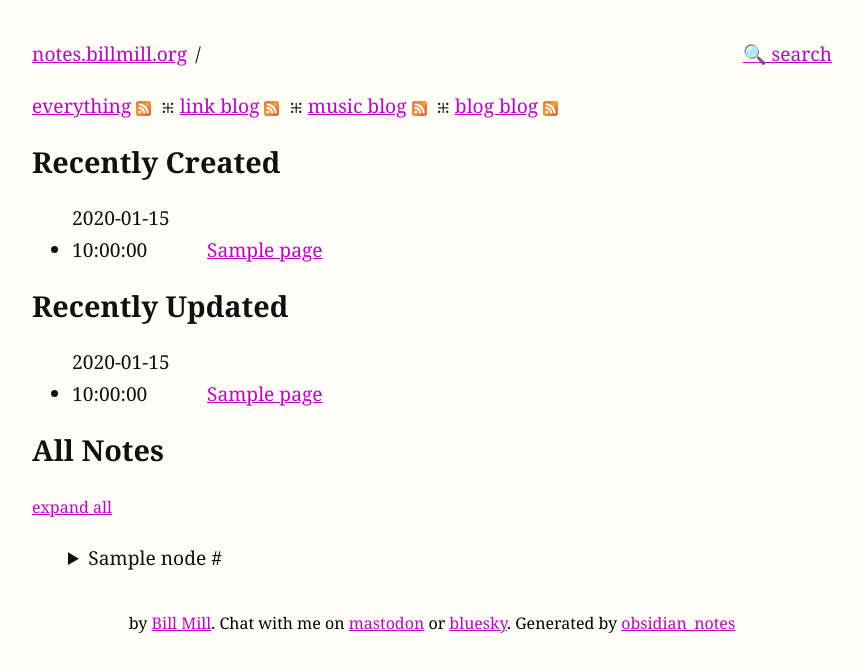
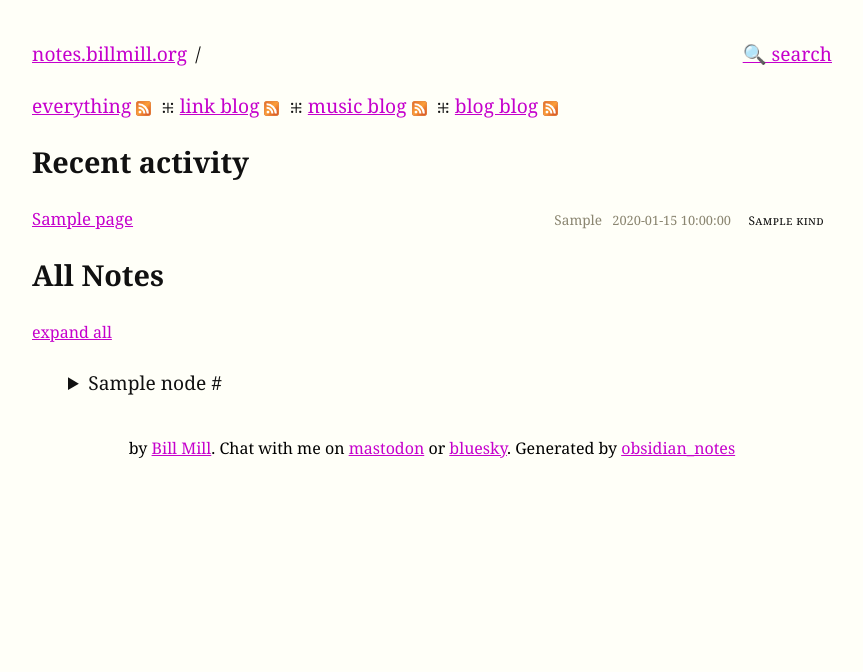
Before and after one commit to llimllib/obsidian_notes, a Python web app: template templates/index.html in a window 1280 px wide. Shown: the top 672 px of the page, without its empty margins (208-1071 px from the left). Run offline with Jinja, Linux system fonts and the light colour scheme; the template is opened without the code that fills it: most values are stand-ins (such as "Sample title", 1, 10 or a date in 2020).

Commit message:
feat: better recently updated

```diff
--- a/templates/index.html
+++ b/templates/index.html
@@ -42,28 +42,23 @@
     <a href="/link_blog.html">link blog</a><a href="/link_blog.atom.xml"><img src="feed.svg" class="feedicon" /></a> ⁜
     <a href="/music/music_blog.html">music blog</a><a href="/music_blog.atom.xml"><img src="feed.svg" class="feedicon" /></a> ⁜
     <a href="/blog.html">blog blog</a><a href="/blog.atom.xml"><img src="feed.svg" class="feedicon" /></a>
-    <h2>Recently Created</h2>
-    <ul>
-      {% for page in recently_created %}
-      <li>
-        <span class="recent">
-          {{ page.updated_date }}
-        </span>
-        <a href="{{ page.link_path }}">{{ page.titlepath }}</a>
-      </li>
-      {% endfor %}
-    </ul>
-    <h2>Recently Updated</h2>
-    <ul>
-      {% for page in recently_updated %}
-      <li>
-        <span class="recent">
-          {{ page.updated_date }}
-        </span>
-        <a href="{{ page.link_path }}">{{ page.titlepath }}</a>
-      </li>
-      {% endfor %}
-    </ul>
+    <h2>Recent activity</h2>
+    <table class="activity">
+      <tbody>
+        {% for item in recent_activity %}
+        <tr>
+          <td class="activity-title-cell">
+            <a href="{{ item.page.link_path }}">{{ item.page.title }}</a>
+          </td>
+          <td class="activity-path">{{ item.parent_html | safe }}</td>
+          <td class="activity-date">{{ item.date }}</td>
+          <td class="activity-tag-cell">
+            <span class="activity-tag activity-{{ item.kind }}">{{ item.kind }}</span>
+          </td>
+        </tr>
+        {% endfor %}
+      </tbody>
+    </table>
     <h2>All Notes</h2>
     <a id="collapseall" href="#">expand all</a>
     <ul class="tree">
--- a/templates/style.css
+++ b/templates/style.css
@@ -120,6 +120,82 @@ td {
 .recent {
   display: inline-block;
   width: 130px;
+}
+
+table.activity {
+  width: 100%;
+  max-width: var(--body-width);
+  border-collapse: collapse;
+  line-height: 1.4;
+}
+
+table.activity td {
+  border: none;
+  padding: 0.15em 0.75em 0.15em 0;
+  vertical-align: baseline;
+}
+
+table.activity td:last-child {
+  padding-right: 0;
+}
+
+table.activity .activity-title-cell {
+  width: 100%;
+  font-size: 1.05rem;
+}
+
+table.activity .activity-path {
+  font-size: 0.85rem;
+  color: #8a8570;
+  white-space: nowrap;
+}
+
+table.activity .activity-path a,
+table.activity .activity-path a:visited {
+  color: #8a8570;
+  text-decoration: none;
+}
+
+table.activity .activity-path a:hover {
+  text-decoration: underline;
+}
+
+table.activity .activity-date {
+  font-size: 0.8rem;
+  color: #8a8570;
+  font-variant: small-caps;
+  white-space: nowrap;
+  text-align: right;
+}
+
+table.activity .activity-tag-cell {
+  white-space: nowrap;
+  text-align: right;
+}
+
+.activity-tag {
+  display: inline-block;
+  font-size: 0.75rem;
+  font-variant: small-caps;
+  letter-spacing: 0.03em;
+  padding: 1px 8px;
+  border-radius: 3px;
+}
+
+.activity-new {
+  background-color: #eaf5ea;
+  color: #1a7f37;
+}
+
+.activity-updated {
+  background-color: #eef0f2;
+  color: #5e6670;
+}
+
+@media screen and (max-width: 600px) {
+  table.activity .activity-path {
+    display: none;
+  }
 }
 
 /* https://iamkate.com/code/tree-views/ */
```
Also changed, not shown: run.py (+20 -17 lines).
